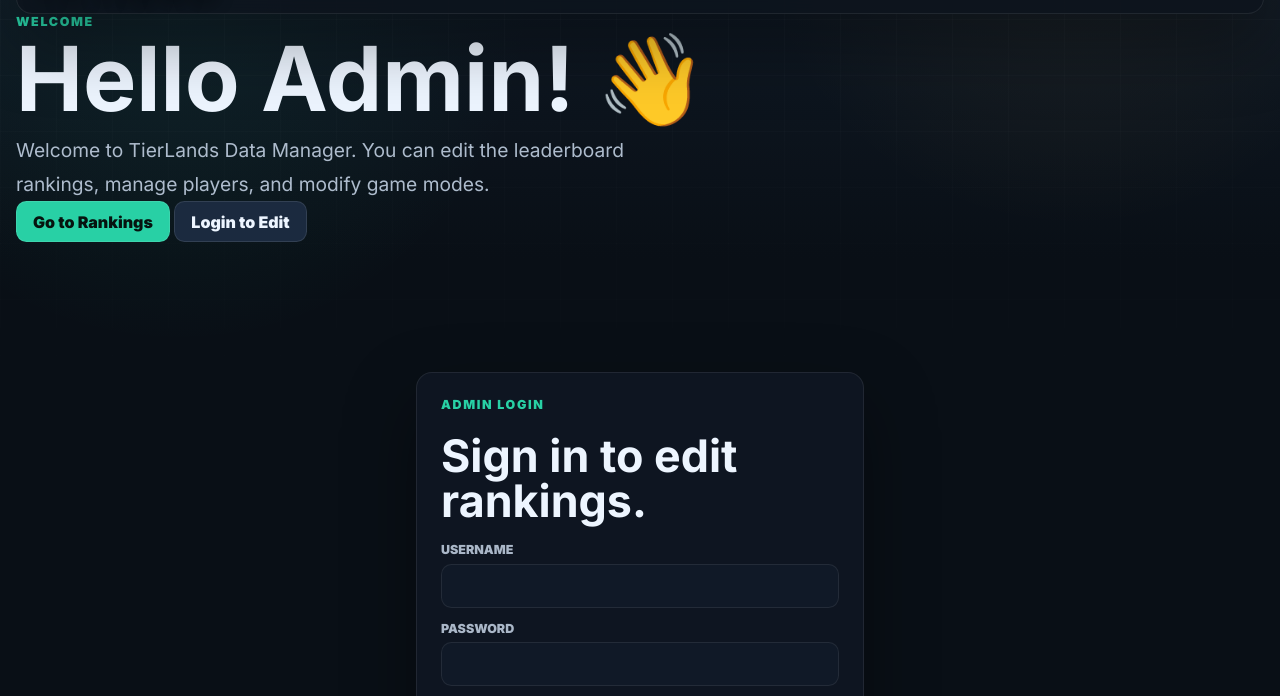
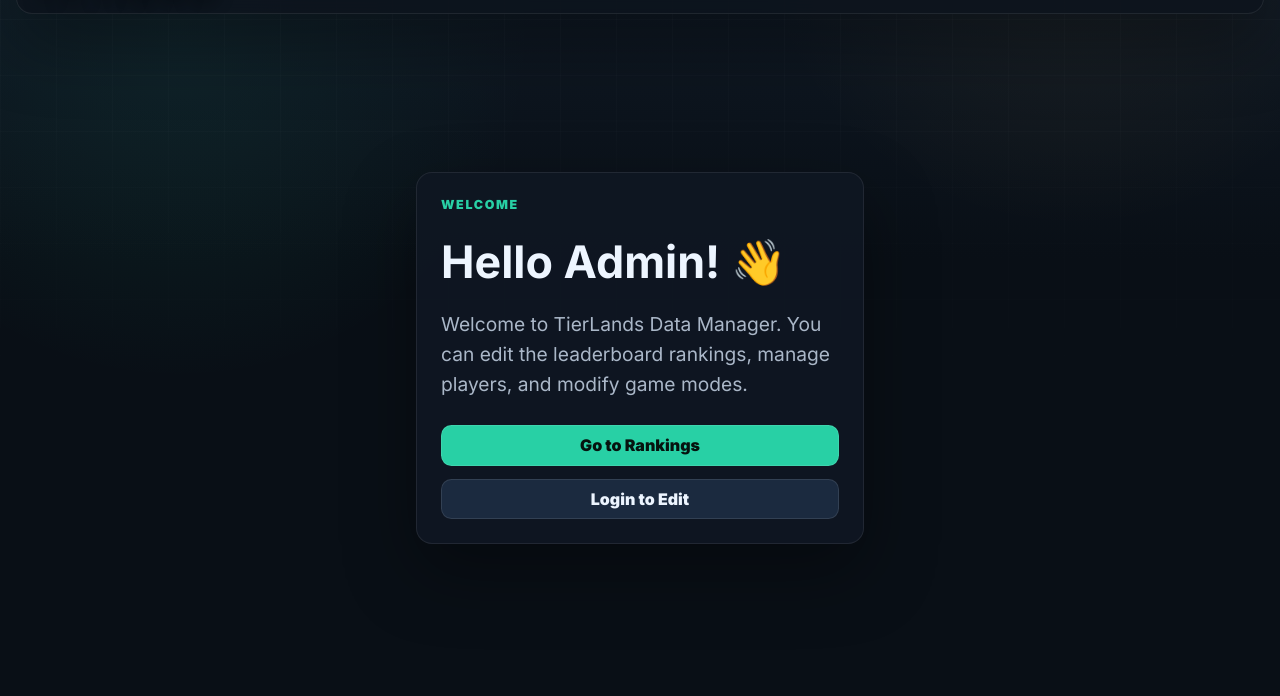
Before and after one commit to mohamedgaminsta/tier-land, a website: page adminsecretplacenoneknow/index.html in a window 1280 px wide. Shown: the part 93-789 px from the top of the page. Drawn offline with Linux system fonts and the light colour scheme.

Commit message:
Add admin welcome panel and box styles
Added styles for admin welcome panel and box.

```diff
--- a/styles.css
+++ b/styles.css
@@ -957,6 +957,42 @@
   line-height: 1;
 }
 
+.admin-welcome-panel {
+  min-height: calc(100vh - 7rem);
+  display: grid;
+  place-items: center;
+  padding: 2rem 0;
+}
+
+.admin-welcome-box {
+  width: min(28rem, 100%);
+  display: grid;
+  gap: 1.2rem;
+  padding: clamp(1rem, 3vw, 1.5rem);
+  border: 1px solid rgba(255, 255, 255, .08);
+  border-radius: 1rem;
+  background: rgba(15, 23, 34, .94);
+  box-shadow: var(--shadow);
+}
+
+.admin-welcome-box h1 {
+  margin-bottom: .4rem;
+  font-size: clamp(1.8rem, 5vw, 2.8rem);
+  line-height: 1;
+}
+
+.admin-welcome-box .hero-copy {
+  margin: 0;
+  color: var(--muted-2);
+  line-height: 1.55;
+}
+
+.admin-welcome-actions {
+  display: grid;
+  gap: .8rem;
+  margin-top: .4rem;
+}
+
 .admin-status,
 .admin-save-note {
   margin: 0;
```
